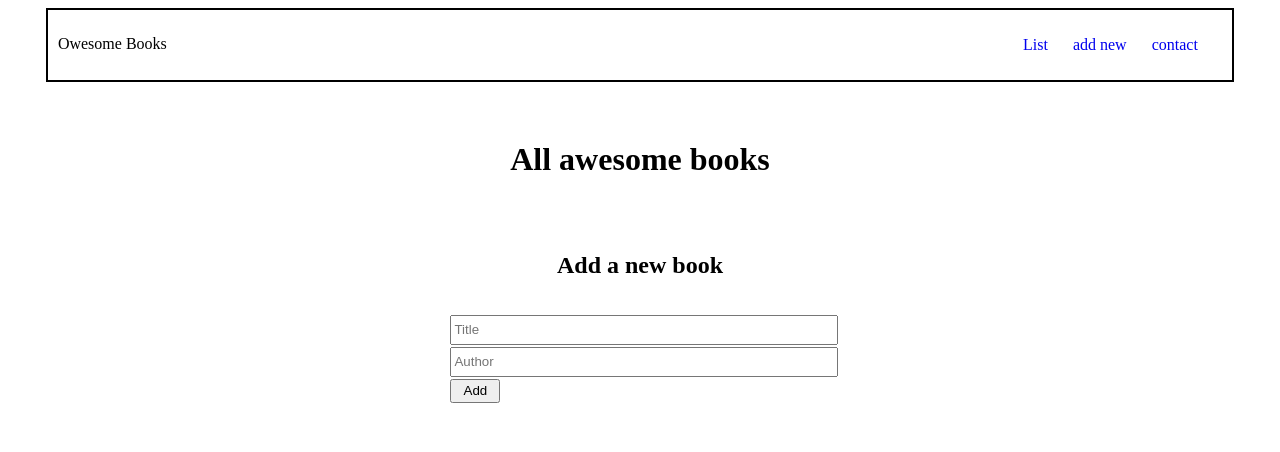
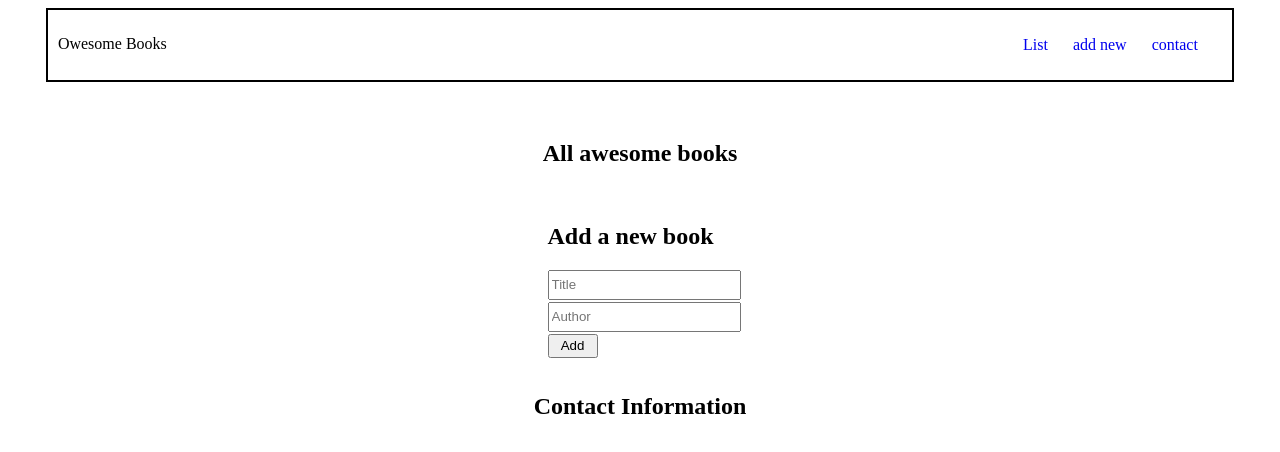
Before and after one commit to gealsanchez/AwesomeBooks, a plain HTML site: page index.html in a window 1280 px wide. Drawn offline with Linux system fonts and the light colour scheme.

Commit message:
book-list, book-add, contact-info sections added

```diff
--- a/index.html
+++ b/index.html
@@ -21,28 +21,44 @@
             </ul>
         </nav>
     </header>
+
+
+
     <main class="content">
+        <section id="book-list">
             <h1>All awesome books</h1>
-        <table class="table" id ="booksTable" >
+            <table class="table" id="booksTable">
 
             </table>
+        </section>
+
+        <section id="book-add">
+
             <h2>Add a new book</h2>
             <form>
                 <div class="field hidden">
-                <input type="text"
-                  class="form-control" name="bookID" id="bookID">
+                    <input type="text" class="form-control" name="bookID" id="bookID">
                 </div>
                 <div class="field">
-              <input type="text"
-                class="form-control" name="booktitle" id="booktitle" aria-describedby="Title" placeholder="Title" required>
+                    <input type="text" class="form-control" name="booktitle" id="booktitle" aria-describedby="Title"
+                        placeholder="Title" required>
                 </div>
                 <div class="field">
-              <input type="text"
-                class="form-control" name="bookauthor" id="bookauthor" aria-describedby="Author" placeholder="Author" required>
+                    <input type="text" class="form-control" name="bookauthor" id="bookauthor" aria-describedby="Author"
+                        placeholder="Author" required>
                 </div>
 
-                <input type="submit" class="form-control button" name="addbutton" id="addbutton" aria-describedby="Add" value="Add">
+                <input type="submit" class="form-control button" name="addbutton" id="addbutton" aria-describedby="Add"
+                    value="Add">
             </form>
+
+        </section>
+
+        <section id="contact-info">
+            <h1>Contact Information</h1>
+        </section>
+
+
     </main>
     <script src="js/index.js" type="module"></script>
 </body>
--- a/js/index.js
+++ b/js/index.js
@@ -2,6 +2,8 @@
 
 // const bookList = books.books;
 // const book=new Book()
+
+
 
 const createTag = (tagName, textContent = null, className = null) => {
   const tag = document.createElement(tagName);
```
Lines whose indentation alone changed are shown as unchanged.
